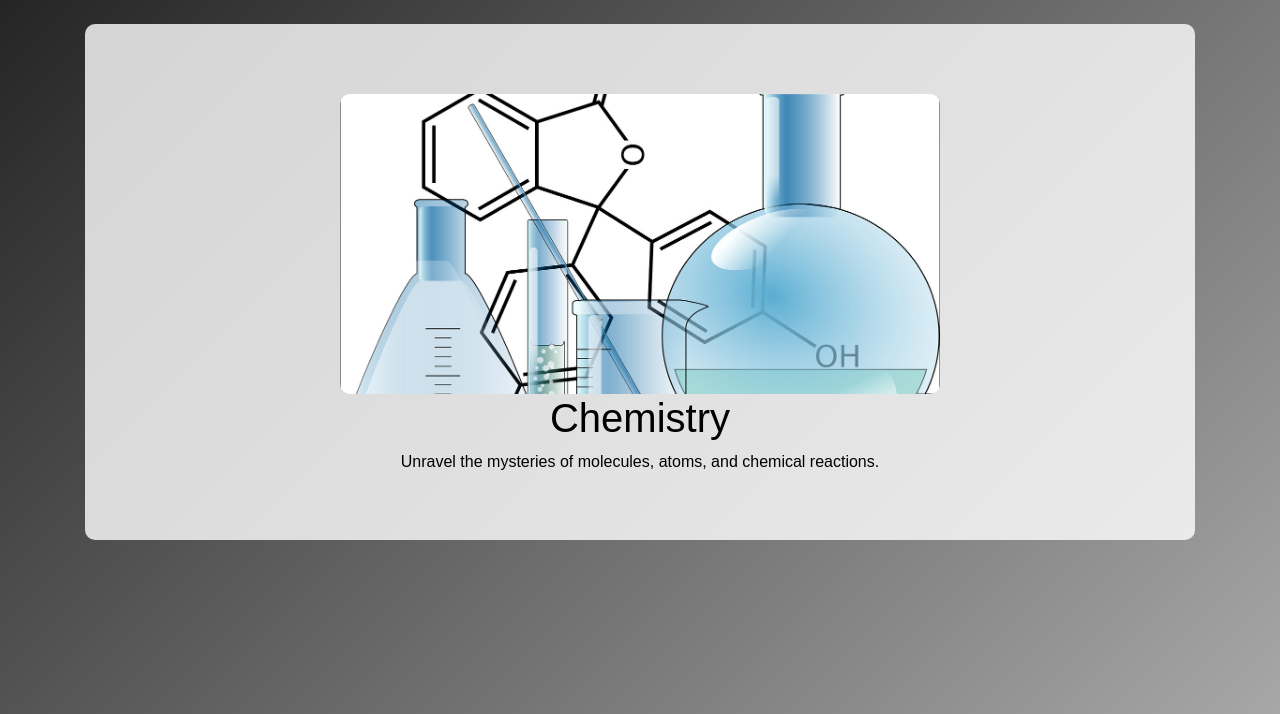
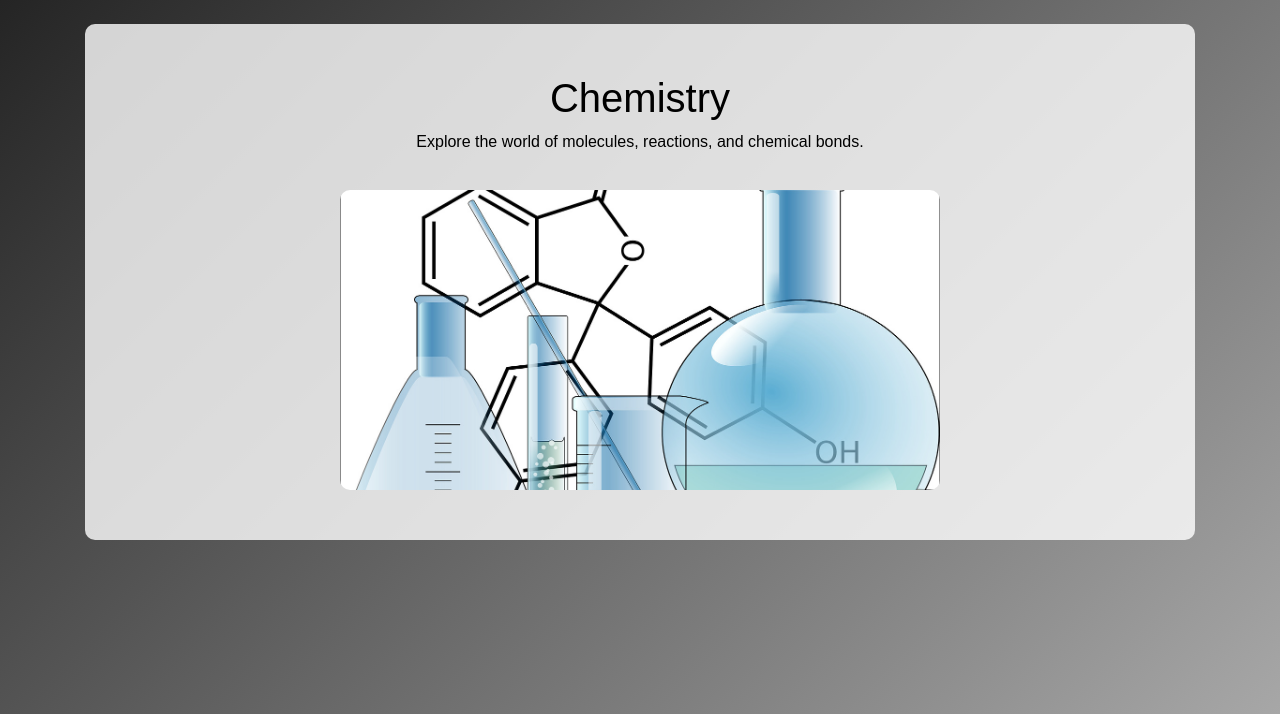
Before and after one commit to PWesely4/CSCS_Flask_Site1, a Python web app: template templates/chemistry.html in a window 1280 px wide. Shown: the part 56-770 px from the top of the page. Run offline with Jinja, Linux system fonts and the light colour scheme; the template is opened without the code that fills it, so the values that code supplies are empty.

Commit message:
Update chemistry.html

```diff
--- a/templates/chemistry.html
+++ b/templates/chemistry.html
@@ -1,9 +1,11 @@
 {% extends "base.html" %}
+
 {% block title %}Chemistry{% endblock %}
+
 {% block content %}
 <div class="jumbotron">
+    <h1>Chemistry</h1>
+    <p>Explore the world of molecules, reactions, and chemical bonds.</p>
     <img src="{{ url_for('static', filename='images/chemistry.jpg') }}" alt="Chemistry">
-    <h1>Chemistry</h1>
-    <p>Unravel the mysteries of molecules, atoms, and chemical reactions.</p>
 </div>
 {% endblock %}
```
